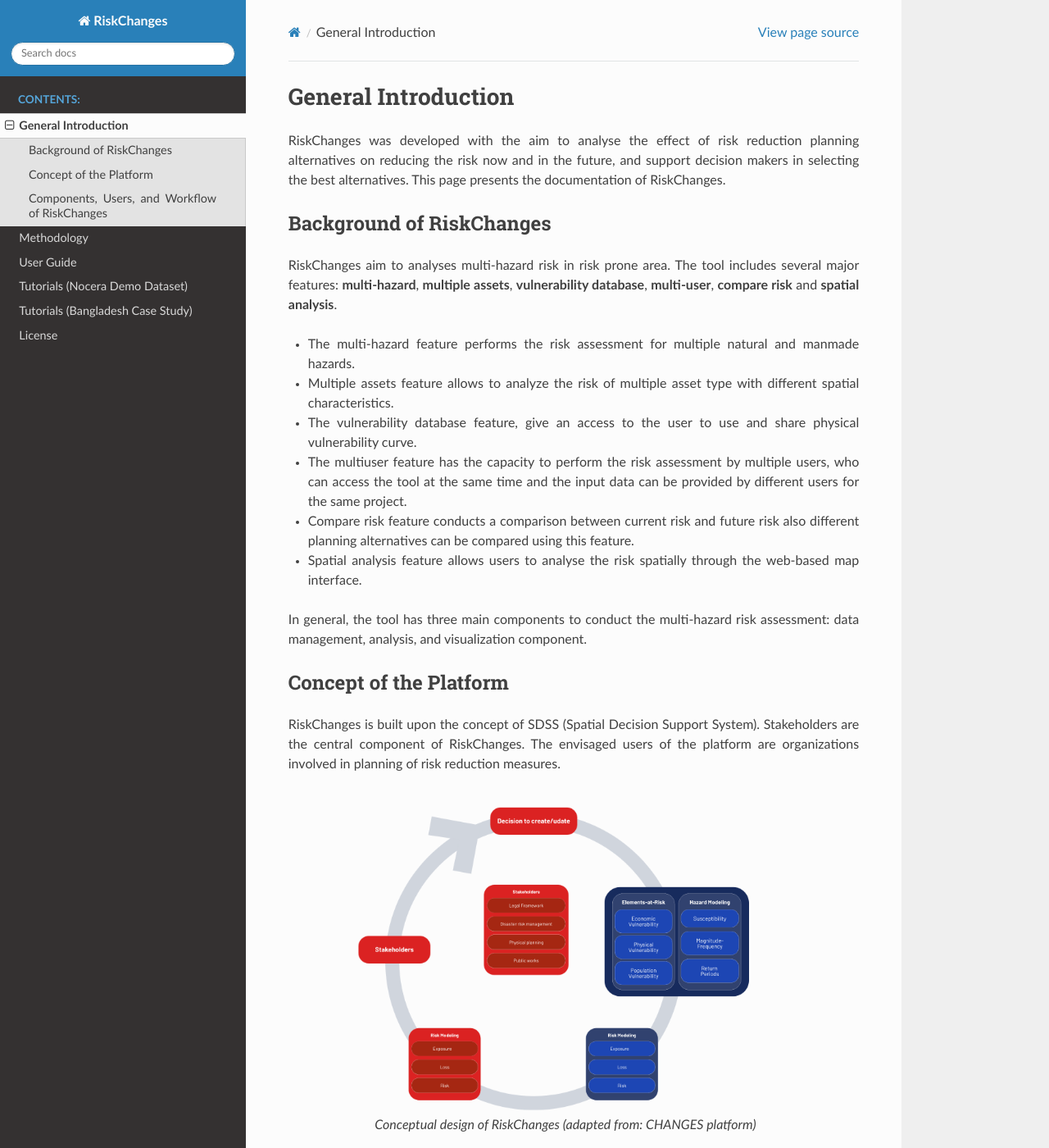
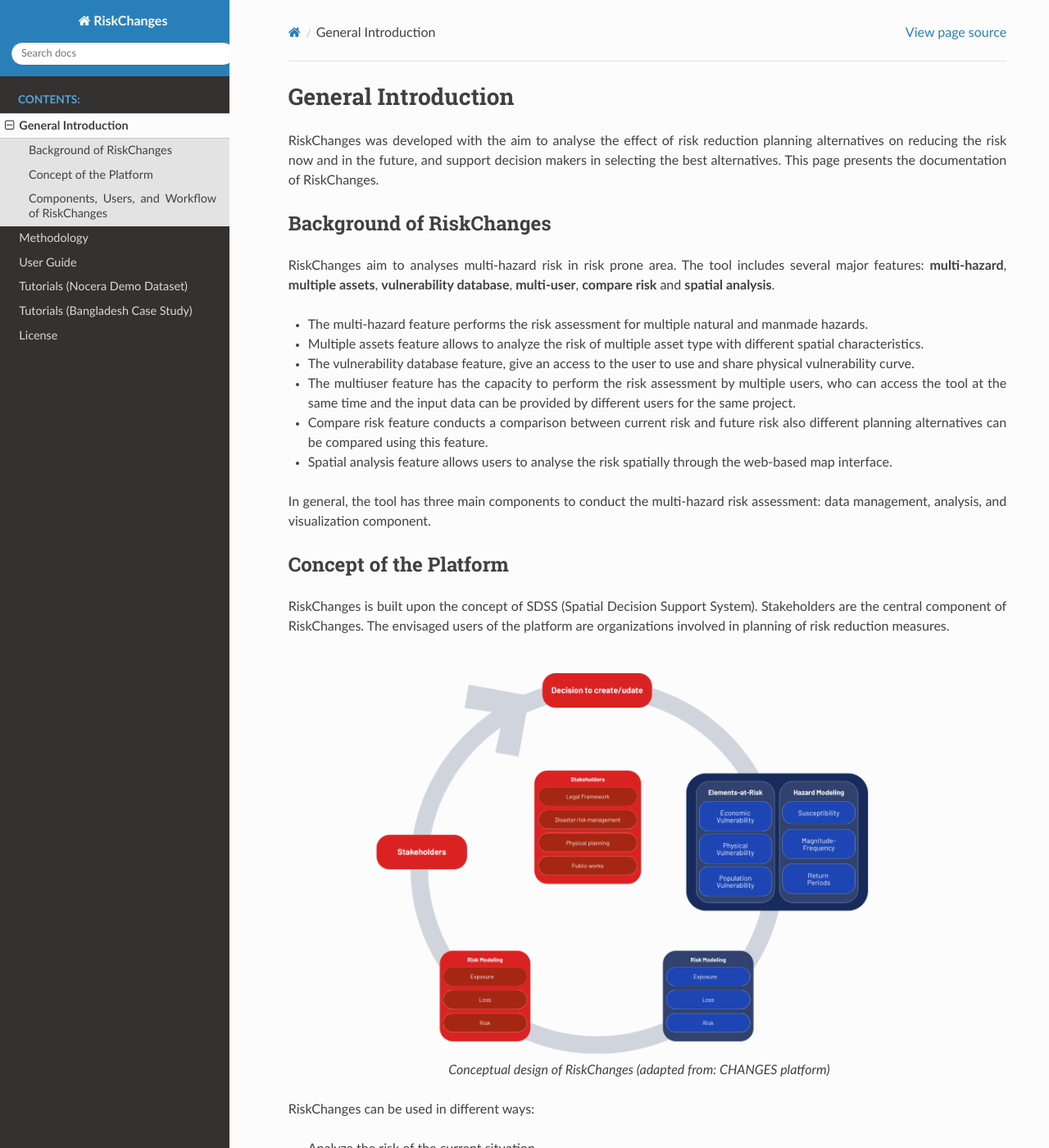
Before and after one commit to RiskChanges/riskchanges-docs, a Sphinx documentation site: the page built from docs/source/general_intro.rst, in a window 1280 px wide and 1400 px high. Shown: the whole window at 82% size. Built offline with Sphinx 7.4.7 and the Read the Docs theme 3.1.0, drawn with Linux system fonts in a browser that asks for light colours.

Commit message:
update readthedocs page size

```diff
--- a/docs/source/_static/css/style.css
+++ b/docs/source/_static/css/style.css
@@ -1,3 +1,34 @@
 html, body {
     text-align: justify;
 }
+
+/* =========================================================
+   RiskChanges Documentation Layout
+   ========================================================= */
+
+/* Make the main documentation area wider */
+.wy-nav-content {
+    max-width: none !important;
+}
+
+/* Sidebar */
+.wy-nav-side {
+    width: 280px;
+}
+
+/* Keep images proportional */
+.rst-content img {
+    max-width: 100%;
+    width: auto;
+    height: auto;
+}
+
+/* Keep figures within the content area */
+.rst-content .figure {
+    max-width: 100%;
+}
+
+.rst-content .figure img {
+    max-width: 100%;
+    height: auto;
+}
--- a/docs/source/conf.py
+++ b/docs/source/conf.py
@@ -28,7 +28,7 @@ release = '1.0.0'
 html_static_path = ['_static']
 
 html_css_files = [
-    'custom.css',
+    'css/style.css',
 ]
 
 # These paths are either relative to html_static_path
```
Also changed, not shown: docs/source/_static/custom.css (deleted, +0 -16 lines).
